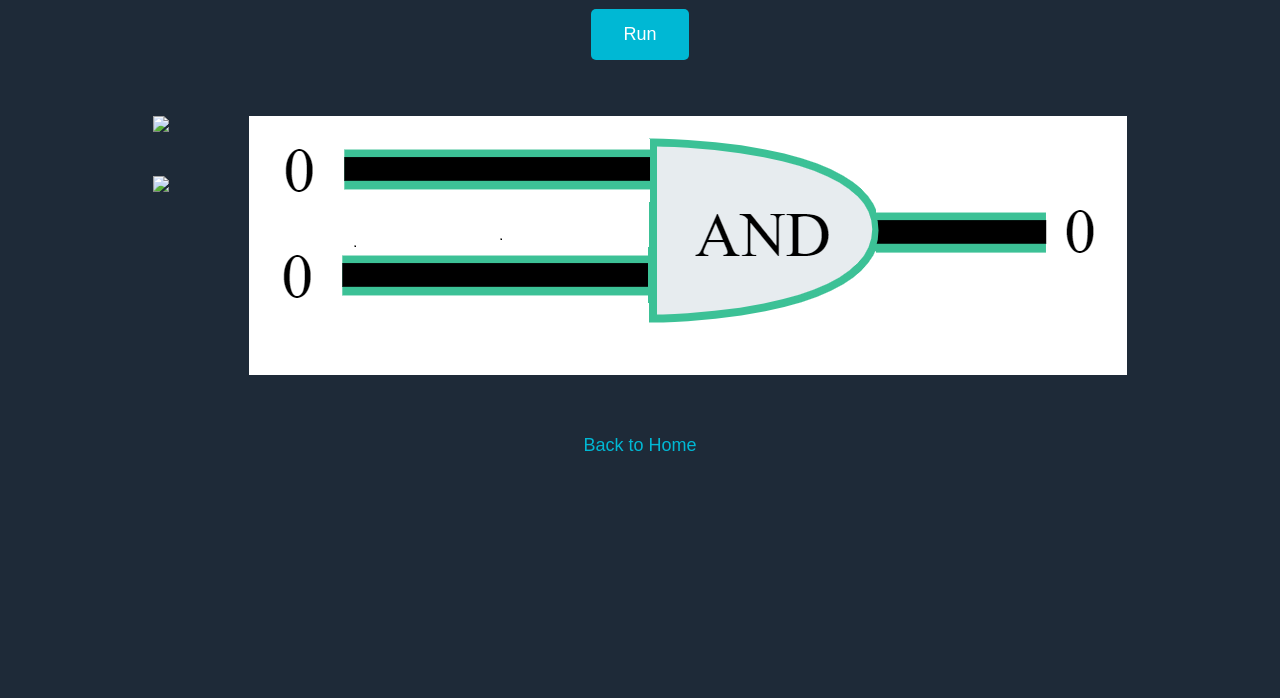
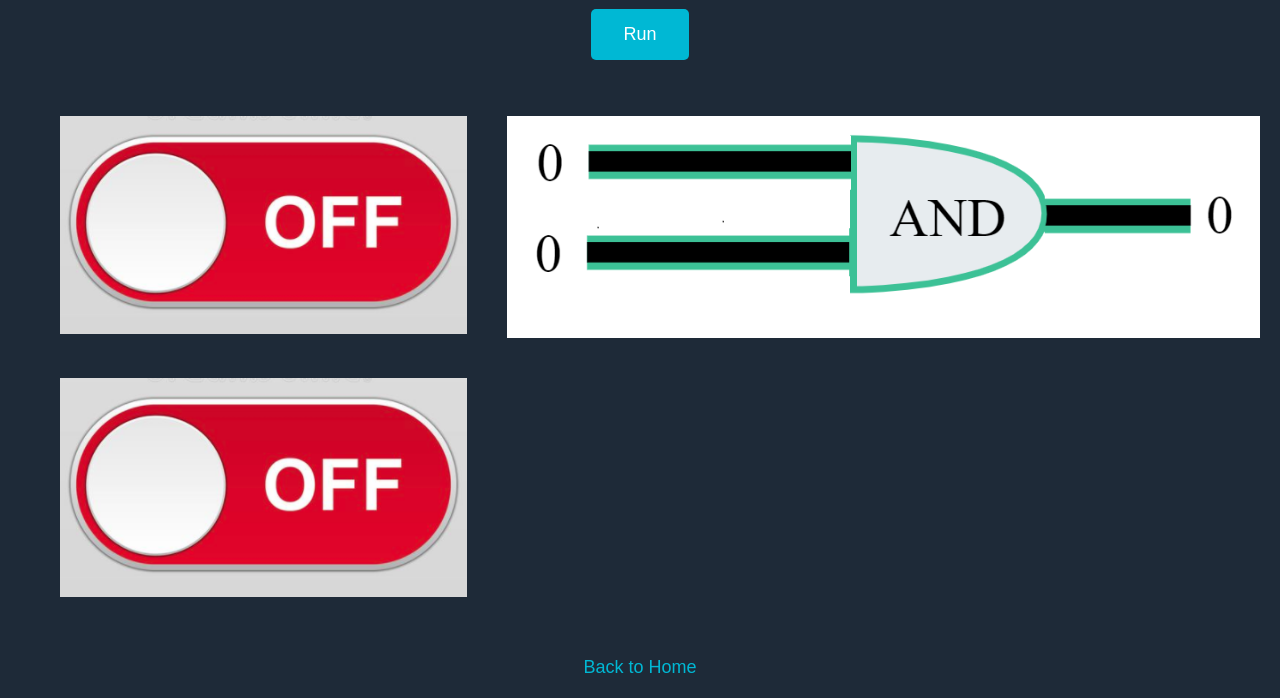
Before and after one commit to darren20051/darren.github.io, a plain HTML site: page andgate.html in a window 1280 px wide. Shown: the part 113-811 px from the top of the page. Drawn offline with Linux system fonts and the light colour scheme.

Commit message:
Update andgate.html

```diff
--- a/andgate.html
+++ b/andgate.html
@@ -66,9 +66,9 @@
 <p>
     <div class="container">
         <div class="input-container">
-            <img src="button-off.png" id="toggleImage" onclick="toggleImage(); toggleInputOne();">
+            <img src="offbutton.PNG" id="toggleImage" onclick="toggleImage(); toggleInputOne();">
             <br>
-            <img src="button-off.png" id="toggleImage2" onclick "toggleImage2(); toggleInputTwo();">
+            <img src="offbutton.PNG" id="toggleImage2" onclick "toggleImage2(); toggleInputTwo();">
         </div>
         <div class="output-container">
             <img id="andGate" src="and2off.PNG">
```
